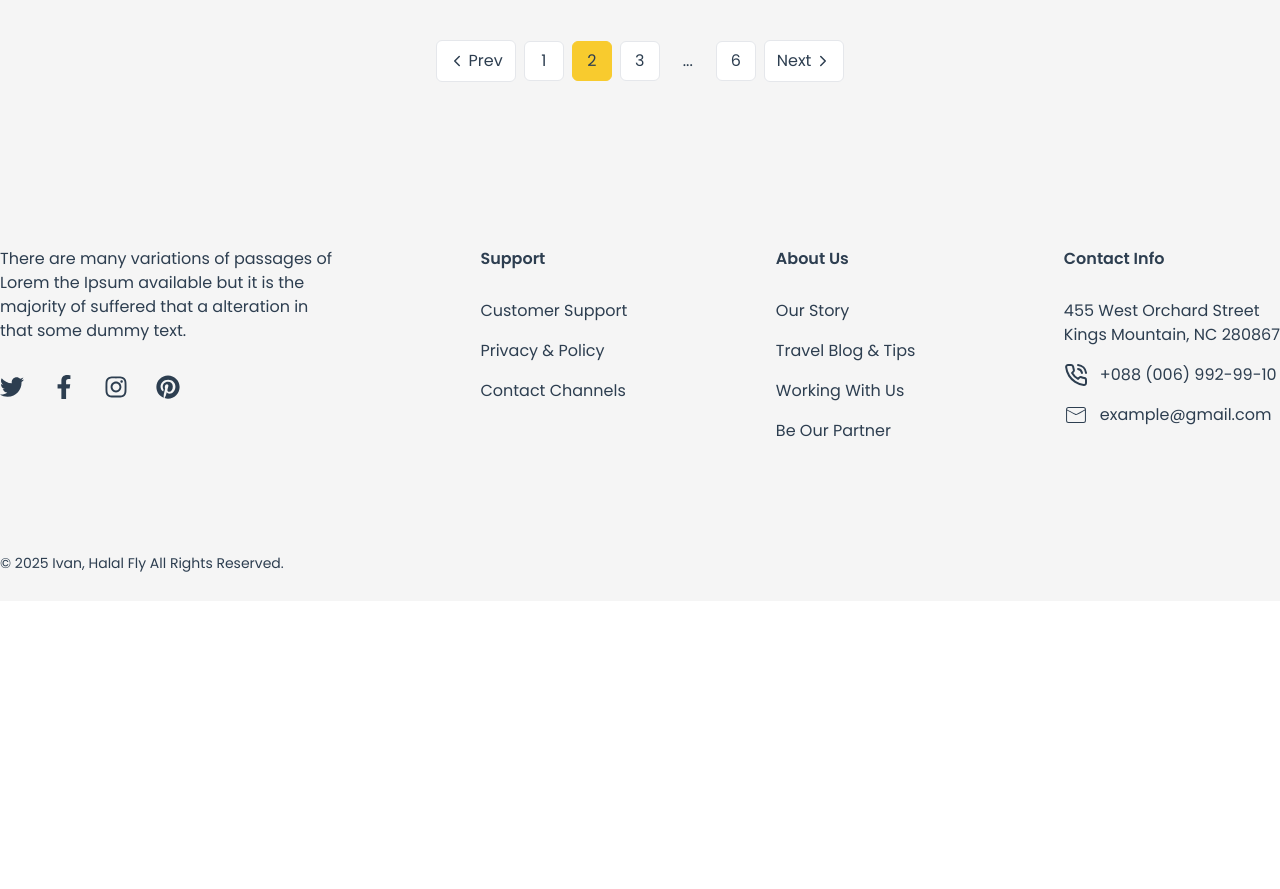
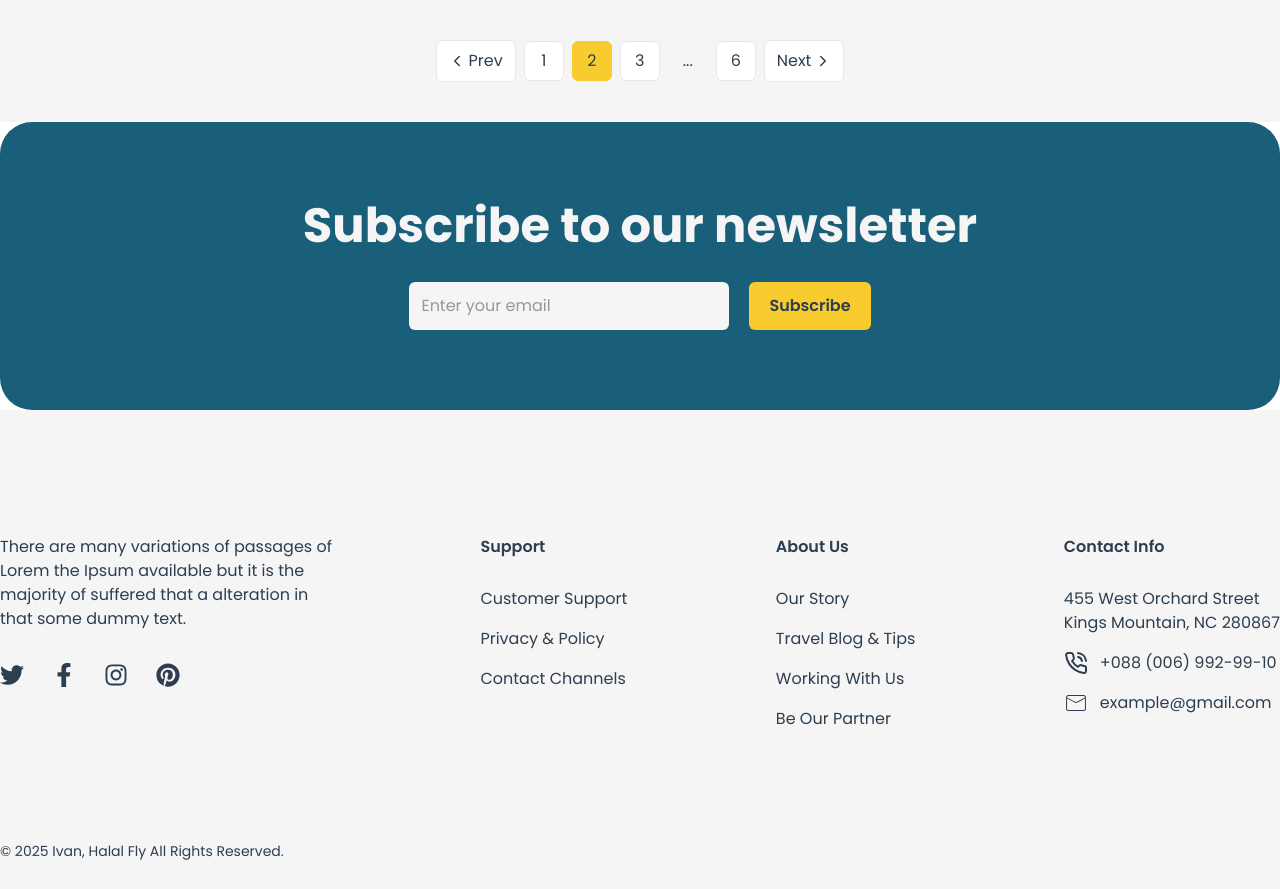
Before and after one commit to theashrafislam/halal-fly, a Next.js app: page /tour-lists in a window 1280 px wide. Shown: the part 1940-2829 px from the top of the page. Before the commit the page ends 2541 px from the top, so only its background shows below. Built offline with nearby package versions, Linux system fonts and the light colour scheme.

Commit message:
tour lists page desgin is complate

```diff
--- a/src/app/tour-lists/page.jsx
+++ b/src/app/tour-lists/page.jsx
@@ -9,6 +9,7 @@ import { LuChevronRight } from 'react-icons/lu';
 import { MdMeetingRoom } from 'react-icons/md';
 import Card from '../Components/CardSection/Card';
 import Pagination from '../Components/Pagination/Pagination';
+import Subscribe from '../Components/SubScribe/Subscribe';
 
 const TourLists = () => {
 
@@ -140,6 +141,10 @@ const TourLists = () => {
                     <Pagination />
                 </div>
             </div>
+            {/* subscribe  */}
+            <div>
+                <Subscribe />
+            </div>
 
         </div>
     );
```
